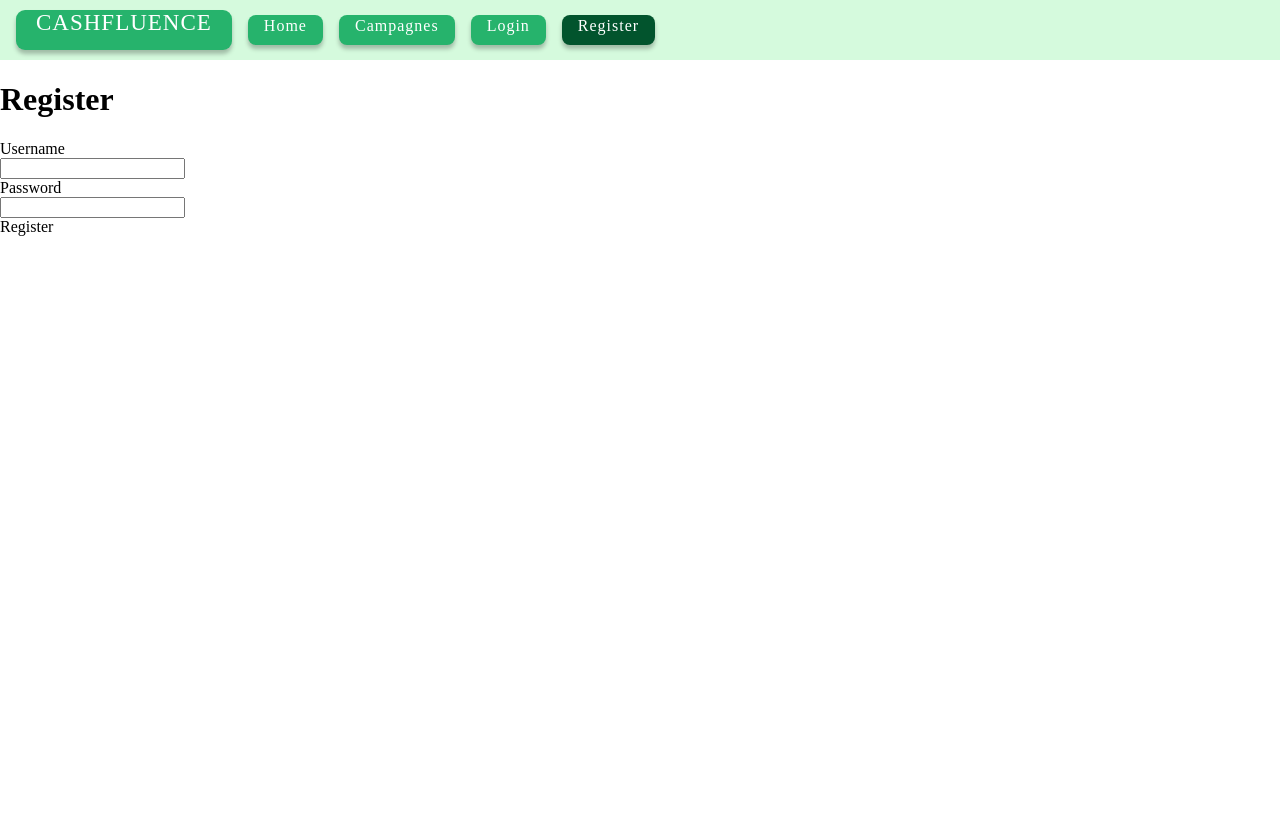
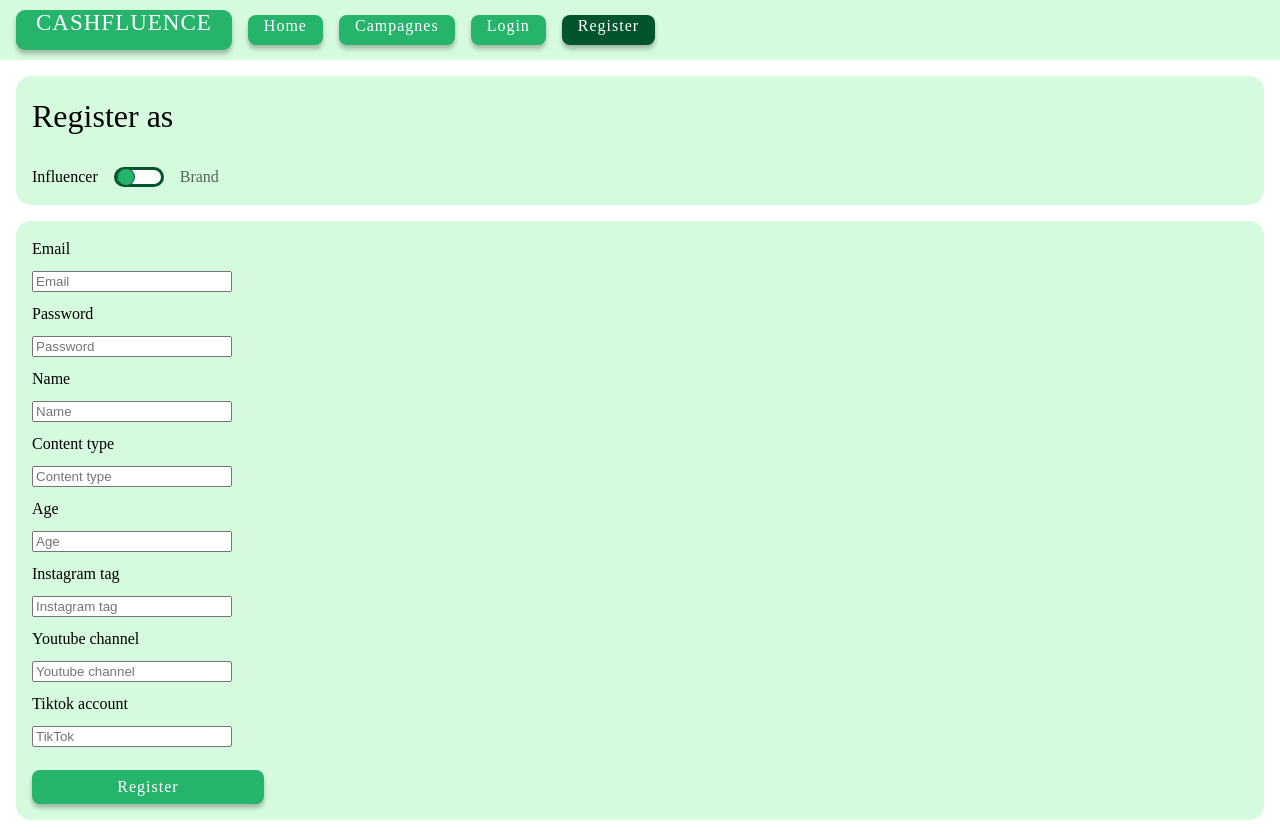
Before and after one commit to MrtnBalazs/influ-frontend, an Angular app: page /register in a window 1280 px wide. Before the commit the page ends 800 px from the top, so only its background shows below. Built offline with nearby package versions, Linux system fonts and the light colour scheme; a web font is replaced by a local one.

Commit message:
Register page basic appearance

```diff
--- a/src/app/app.routes.ts
+++ b/src/app/app.routes.ts
@@ -2,7 +2,6 @@ import { Routes } from '@angular/router';
 import { CampagneListComponent } from './campagne/campagne-list/campagne-list.component';
 import { CreateCampagneComponent } from './campagne/create-campagne/create-campagne.component';
 import { HomepageComponent } from './homepage/homepage.component';
-import { RegisterComponent } from './signup/register/register/register.component';
 import { RegisterSuccessComponent } from './signup/register/register-success/register-success.component';
 import { ErrorComponent } from './error/error.component';
 import { LoginComponent } from './signup/login/login.component';
@@ -13,6 +12,7 @@ import { SavedCampagnesComponent } from './campagne/saved-campagnes/saved-campag
 import { ProfileComponent } from './profile/profile.component';
 import { SettingsComponent } from './settings/settings.component';
 import { MyPitchesComponent } from './pitch/my-pitches/my-pitches.component';
+import { RegisterComponent } from './signup/register/register.component';
 
 export const routes: Routes = [
     { path: 'homepage', component: HomepageComponent },
--- a/src/app/signup/login/login.component.html
+++ b/src/app/signup/login/login.component.html
@@ -2,14 +2,14 @@
     <div class="login-title">Login</div>
     <div>
         <span class="text">Email</span>
-        @if(loginForm.get('username')?.errors?.['required'] && loginClicked) {
+        @if(loginForm.get('email')?.errors?.['required'] && loginClicked) {
             <div class="validation-fail-text">Email is required!</div>
         }
-        @if(loginForm.get('username')?.errors?.['email'] && loginClicked) {
+        @if(loginForm.get('email')?.errors?.['email'] && loginClicked) {
             <div class="validation-fail-text">Text is not an email!</div>
         }
     </div>
-    <input style="width: 200px;" formControlName="username" type="text" placeholder="Username">
+    <input style="width: 200px;" formControlName="email" type="text" placeholder="Email">
     <div>
         <span class="text">Password</span>
         @if(loginForm.get('password')?.errors?.['required'] && loginClicked) {
--- a/src/app/signup/login/login.component.ts
+++ b/src/app/signup/login/login.component.ts
@@ -38,7 +38,7 @@ export class LoginComponent {
     private router:Router
   ) {
     this.loginForm = this.fb.group({
-      username: ['', [Validators.required, Validators.email], []],
+      email: ['', [Validators.required, Validators.email], []],
       password: ['', Validators.required],
     });
   }
@@ -47,8 +47,8 @@ export class LoginComponent {
     this.loginClicked = true;
     if (this.loginForm.invalid) return;
     this.errorWhenLogin = false;
-    const { username, password } = this.loginForm.value;
-    this.authenticationService.login(username, password)
+    const { email, password } = this.loginForm.value;
+    this.authenticationService.login(email, password)
     .subscribe({
       next: () => {
         this.router.navigate(['/homepage'])
--- /dev/null
+++ b/src/app/signup/register/register.component.css
@@ -0,0 +1,28 @@
+.toggle-bar {
+    border: 3px solid var(--dark-green);
+    background-color: #ffffff;
+    z-index: 10;
+    height: 20px;
+    width: 50px;
+    border-radius: 15px;
+    display: flex;
+    flex-direction: row;
+    align-items: center;
+    gap: 0px;
+    cursor: pointer;
+}
+
+.toggle-ball {
+    border: 1.9px solid var(--dark-green);
+    background-color: var(--green);
+    height: 18px;
+    width: 18px;
+    border-radius: 15px;
+}
+
+.influ-brand-toggle-container {
+    flex-direction: row;
+    display: flex;
+    gap: 16px;
+    align-items: center;
+}
--- /dev/null
+++ b/src/app/signup/register/register.component.html
@@ -0,0 +1,41 @@
+<div @fadeSlideId class="green-container">
+    <div class="login-title">Register as</div>
+    <div class="influ-brand-toggle-container" (click)="clickToggle()">
+        <div class="text" [style.opacity]="toggleState === 'influencer' ? 1 : 0.6">Influencer</div>
+        <div class="toggle-bar" [@toggle]="toggleState">
+            <div class="toggle-ball"></div>
+        </div>
+        <div class="text" [style.opacity]="toggleState === 'brand' ? 1 : 0.6">Brand</div>
+    </div>
+</div>
+@if(isInfluencerRegister()) {
+    <form @fadeSlideId [formGroup]="registerForm" (ngSubmit)="formSubmitted()" class="green-container" style="gap: 10px;">
+        <div class="text">Email</div>
+        <input style="width: 200px;" formControlName="email" type="text" placeholder="Email">
+        <div class="text">Password</div>
+        <input style="width: 200px;" formControlName="password" type="password" placeholder="Password">
+        <div class="text">Name</div>
+        <input style="width: 200px;" formControlName="name" type="text" placeholder="Name">
+        <div class="text">Content type</div>
+        <input style="width: 200px;" formControlName="contentType" type="text" placeholder="Content type">
+        <div class="text">Age</div>
+        <input style="width: 200px;" formControlName="age" type="text" placeholder="Age">
+        <div class="text">Instagram tag</div>
+        <input style="width: 200px;" formControlName="instagram" type="text" placeholder="Instagram tag">
+        <div class="text">Youtube channel</div>
+        <input style="width: 200px;" formControlName="youtube" type="text" placeholder="Youtube channel">
+        <div class="text">Tiktok account</div>
+        <input style="width: 200px;" formControlName="tiktok" type="text" placeholder="TikTok">
+        <button [disabled]="registerForm.invalid && registerClicked" style="margin-top: 13px; width: 200px" class="navbar-button" type="submit">Register</button>
+    </form>
+} @else {
+    <form @fadeSlideId [formGroup]="registerForm" (ngSubmit)="formSubmitted()" class="green-container" style="gap: 10px;">
+        <div class="text">Email</div>
+        <input style="width: 200px;" formControlName="email" type="text" placeholder="Email">
+        <div class="text">Password</div>
+        <input style="width: 200px;" formControlName="password" type="password" placeholder="Password">
+        <div class="text">Name</div>
+        <input style="width: 200px;" formControlName="name" type="text" placeholder="Name">
+        <button [disabled]="registerForm.invalid && registerClicked" style="margin-top: 13px; width: 200px" class="navbar-button" type="submit">Register</button>
+    </form>
+}
--- /dev/null
+++ b/src/app/signup/register/register.component.ts
@@ -0,0 +1,76 @@
+import { Component } from '@angular/core';
+import { FormBuilder, FormsModule, ReactiveFormsModule, Validators } from '@angular/forms';
+import { Router } from '@angular/router';
+import { AuthenticationService } from '../../service/authentication/authentication.service';
+import { animate, state, style, transition, trigger } from '@angular/animations';
+
+@Component({
+  selector: 'app-register',
+  standalone: true,
+  imports: [FormsModule, ReactiveFormsModule],
+  templateUrl: './register.component.html',
+  styleUrl: './register.component.css',
+  animations: [
+    trigger('toggle', [
+      state('influencer', style({ justifyContent: 'flex-start' })),
+      state('brand', style({ justifyContent: 'flex-end' })),
+      transition('left <=> right', animate('0ms')), // no animation
+    ]),
+    trigger('fadeSlideId', [
+      transition(':enter', [
+        style({ opacity: 0, transform: 'translateY(10px)' }),
+        animate('200ms ease-out', style({ opacity: 1, transform: 'translateY(0)' }))
+      ])
+    ])
+  ]
+})
+export class RegisterComponent {
+  registerForm: any;
+  registerClicked = false;
+  toggleState = "influencer";
+
+  constructor(
+    private fb: FormBuilder,
+    private authenticationService: AuthenticationService,
+    private router:Router
+  ) {
+    this.registerForm = this.fb.group({
+      email: ['', [Validators.required, Validators.email]],
+      password: ['', Validators.required],
+      name: ['', Validators.required],
+      age: ['', Validators.required],
+      contentType: ['', Validators.required],
+      instagram: ['', Validators.required],
+      youtube: ['', Validators.required],
+      tiktok: ['', Validators.required],
+    });
+  }
+
+  isInfluencerRegister() {
+    return this.toggleState === "influencer";
+  }
+
+  clickToggle() {
+    if(this.toggleState === "influencer")
+      this.toggleState = "brand";
+    else
+      this.toggleState = "influencer";
+  }
+
+  formSubmitted() {
+    console.log("Register clicked!");
+    /*
+    this.authenticationService.register(this.email, this.password)
+    .subscribe({
+      next: () => {
+        console.log('User registered successfully!');
+        this.router.navigate(['/registration/success']);
+      },
+      error: (error) => {
+        console.error('Registration failed', error);
+        this.router.navigate(['/error', `Register failed: ${error}`]);
+      }
+    });
+    */
+  }
+}
--- a/src/app/signup/register/register/register.component.html
+++ /dev/null
@@ -1,22 +0,0 @@
-<h1 class="row">
-    Register
-</h1>
-<div class="row">
-    <div class="input-group mb-3">
-        <div class="input-group-prepend">
-          <span class="input-group-text" id="inputGroup-sizing-default">Username</span>
-        </div>
-        <input [(ngModel)]="username" type="text" class="form-control" aria-label="Sizing example input" aria-describedby="inputGroup-sizing-default">
-    </div>
-</div>
-<div class="row">
-    <div class="input-group mb-3">
-        <div class="input-group-prepend">
-            <span class="input-group-text" id="inputGroup-sizing-default">Password</span>
-          </div>
-          <input [(ngModel)]="password" type="text" class="form-control" aria-label="Sizing example input" aria-describedby="inputGroup-sizing-default">
-    </div>
-</div>
-<div class="row">
-    <button type="button" (click)="onRegisterClick()" class="btn btn-primary col-2">Register</button>
-</div>
--- a/src/app/signup/register/register/register.component.ts
+++ /dev/null
@@ -1,36 +0,0 @@
-import { Component } from '@angular/core';
-import { AuthenticationService } from '../../../service/authentication/authentication.service';
-import { FormsModule } from '@angular/forms';
-import { Router } from '@angular/router';
-
-@Component({
-  selector: 'app-register',
-  standalone: true,
-  imports: [FormsModule],
-  templateUrl: './register.component.html',
-  styleUrl: './register.component.css'
-})
-export class RegisterComponent {
-    username = "";
-    password = "";
-
-    constructor(
-      private authenticationService: AuthenticationService,
-      private router:Router
-    ) {}
-
-    onRegisterClick() {
-      console.log("Register clicked!");
-      this.authenticationService.register(this.username, this.password)
-      .subscribe({
-        next: () => {
-          console.log('User registered successfully!');
-          this.router.navigate(['/registration/success']);
-        },
-        error: (error) => {
-          console.error('Registration failed', error);
-          this.router.navigate(['/error', `Register failed: ${error}`]);
-        }
-      });;
-    }
-}
```
Also changed, not shown: src/app/signup/register/register/register.component.css (deleted), 1 other file (tests, documents, lock files or other folders).
